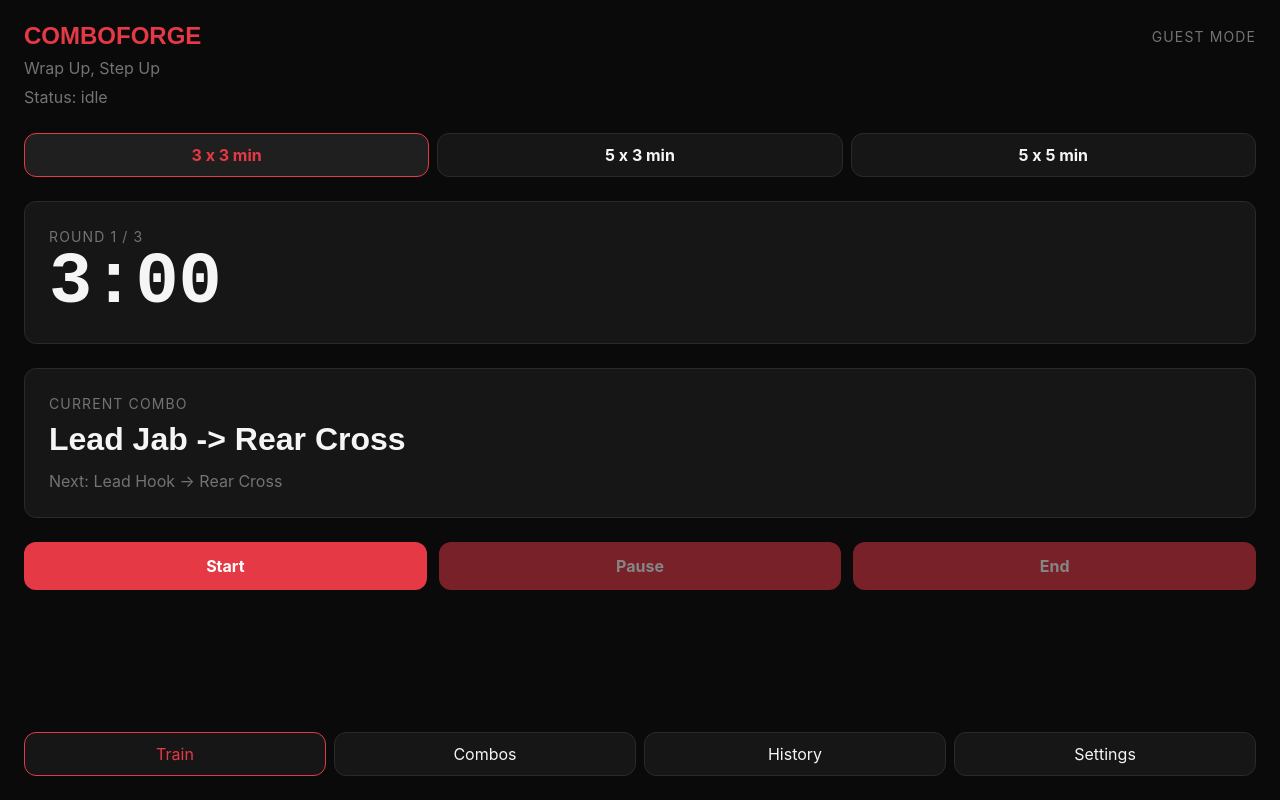
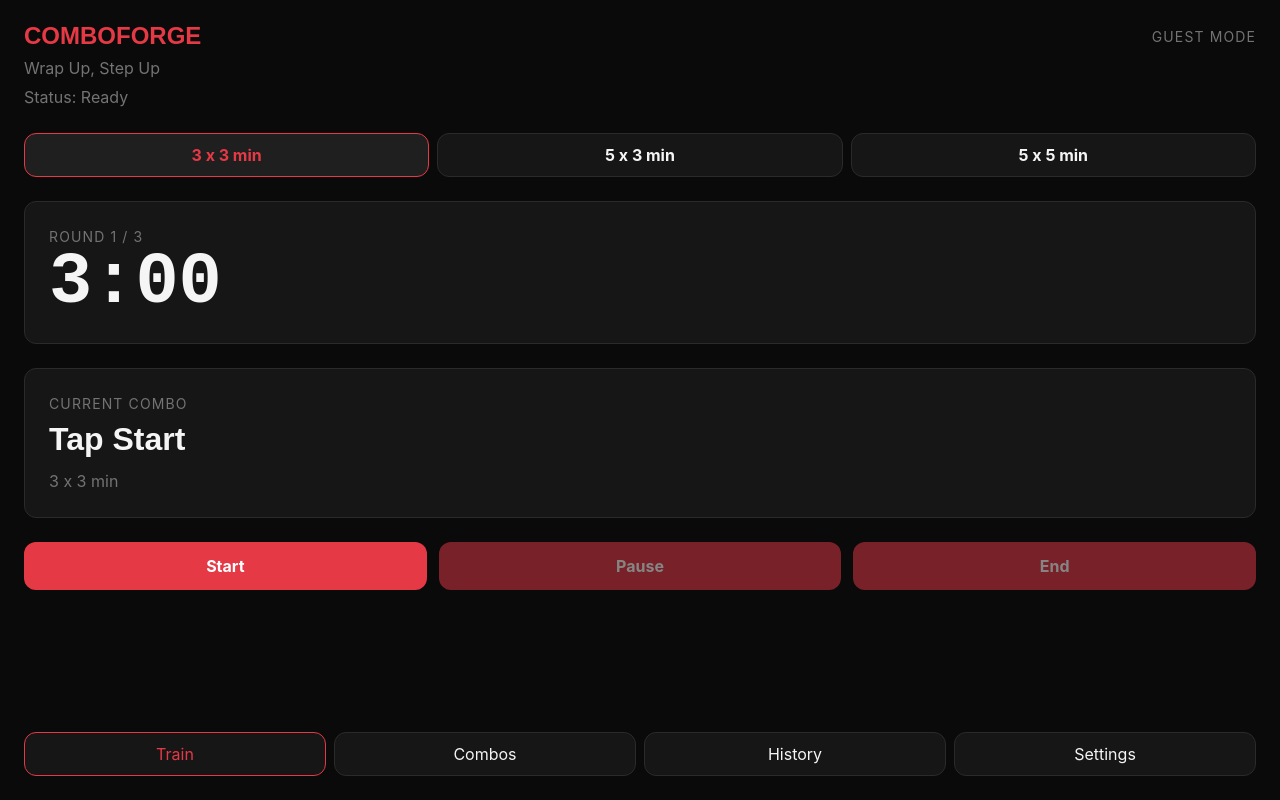
Before and after one commit to Leandro-Da-Souza/comboforge, a React (Vite) app: page /train in a window 1280 px wide. Built offline with nearby package versions, Linux system fonts and the light colour scheme.

Commit message:
Conditionally render preset selector, add internal mapping to ssessionstatus to display a more user friendly message

```diff
--- a/src/components/SessionStatus.tsx
+++ b/src/components/SessionStatus.tsx
@@ -4,10 +4,17 @@
   status: TrainingStatus
 }
 
+const statusLabel: Record<TrainingStatus, string> = {
+  idle: 'Ready',
+  running: 'Training',
+  paused: 'Paused',
+  ended: 'Complete',
+}
+
 export default function SessionStatus({ status }: SessionStatusProps) {
   return (
     <section className="train-header">
-      <p className="session-status">Status: {status}</p>
+      <p className="session-status">Status: {statusLabel[status]}</p>
     </section>
   )
 }
--- a/src/components/Train.tsx
+++ b/src/components/Train.tsx
@@ -29,6 +29,8 @@
   const canPause = status === 'running'
   const canChangePreset = status === 'idle' || status === 'ended'
   const canEnd = status !== 'idle' && status !== 'ended'
+  const isSetup = status === 'idle' || status === 'ended'
+  const isActiveSession = status === 'running' || status === 'paused'
 
   function handlePresetSelect(preset: TimerPreset): void {
     setSelectedPresetId(preset.id)
@@ -38,18 +40,22 @@
   return (
     <section className="train-screen">
       <SessionStatus status={status} />
-      <PresetSelector
-        presets={timerPresets}
-        selectedPresetId={selectedPresetId}
-        canChangePreset={canChangePreset}
-        onPresetSelect={handlePresetSelect}
-      />
 
+      {isSetup ? (
+        <PresetSelector
+          presets={timerPresets}
+          selectedPresetId={selectedPresetId}
+          canChangePreset={canChangePreset}
+          onPresetSelect={handlePresetSelect}
+        />
+      ) : null}
       <TimerPanel timer={timer} />
 
       <ComboPanel
-        currentCombo={'Lead Jab -> Rear Cross'}
-        upcomingCombo={'Next: Lead Hook -> Rear Cross'}
+        currentCombo={isSetup ? 'Tap Start' : 'Lead Jab -> Rear Cross'}
+        upcomingCombo={
+          isActiveSession ? 'Next: Lead Hook -> Rear Cross' : currentPreset.name
+        }
       />
 
       <TrainingControls
```
